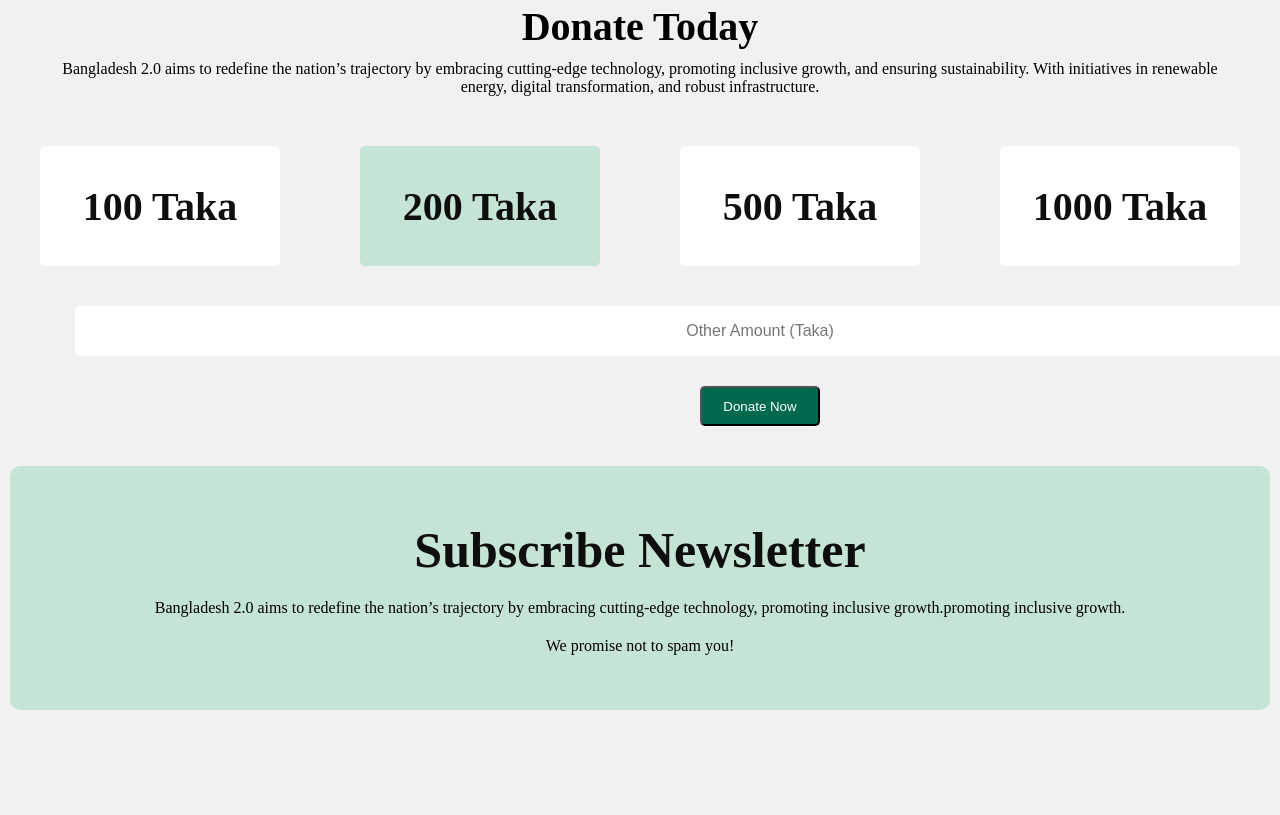
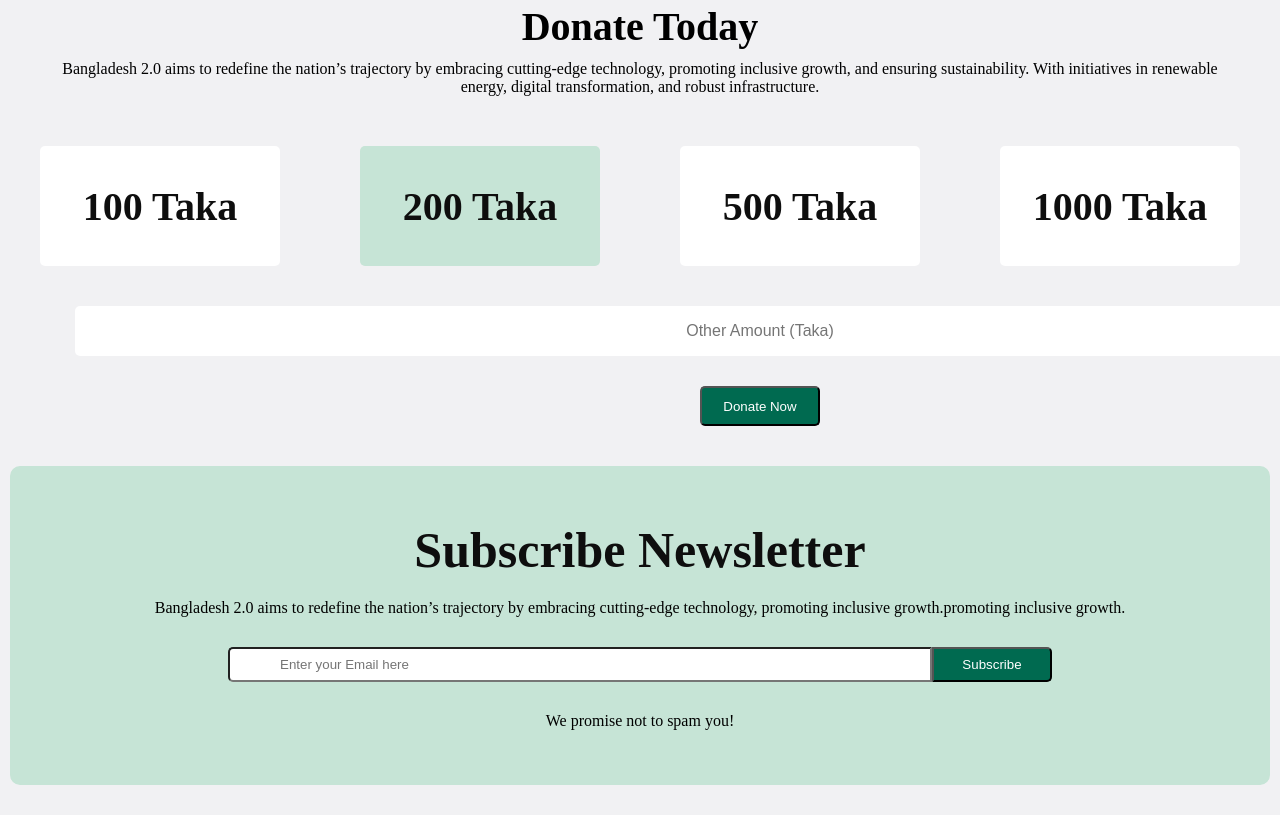
Before and after one commit to MdMasum23/1st-Assignment, a plain HTML site: page index.html in a window 1280 px wide. Shown: the part 2607-3422 px from the top of the page. Before the commit the page ends 3347 px from the top, so only its background shows below. Drawn offline with Linux system fonts and the light colour scheme.

Commit message:
necessary part done

```diff
--- a/index.html
+++ b/index.html
@@ -138,6 +138,10 @@
         <p class="sub-desc">
             Bangladesh 2.0 aims to redefine the nation’s trajectory by embracing cutting-edge technology, promoting inclusive growth.promoting inclusive growth.
         </p>
+        <div class="sub-input-box">
+            <input class="sub-input" type="text" placeholder="Enter your Email here">
+            <button class="sub-btn">Subscribe</button>
+        </div>
         <p class="promise">
             We promise not to spam you!
         </p>
```
